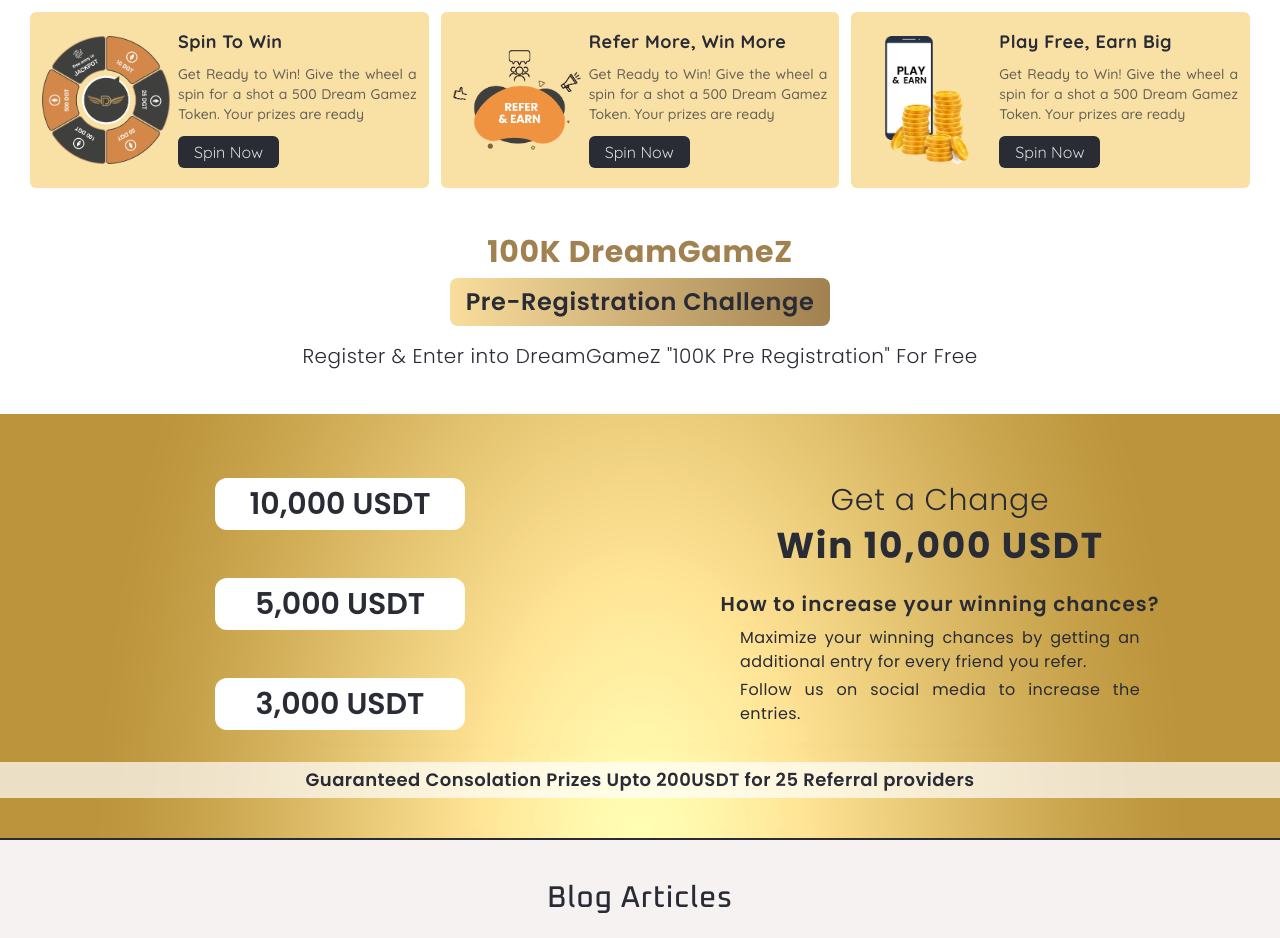
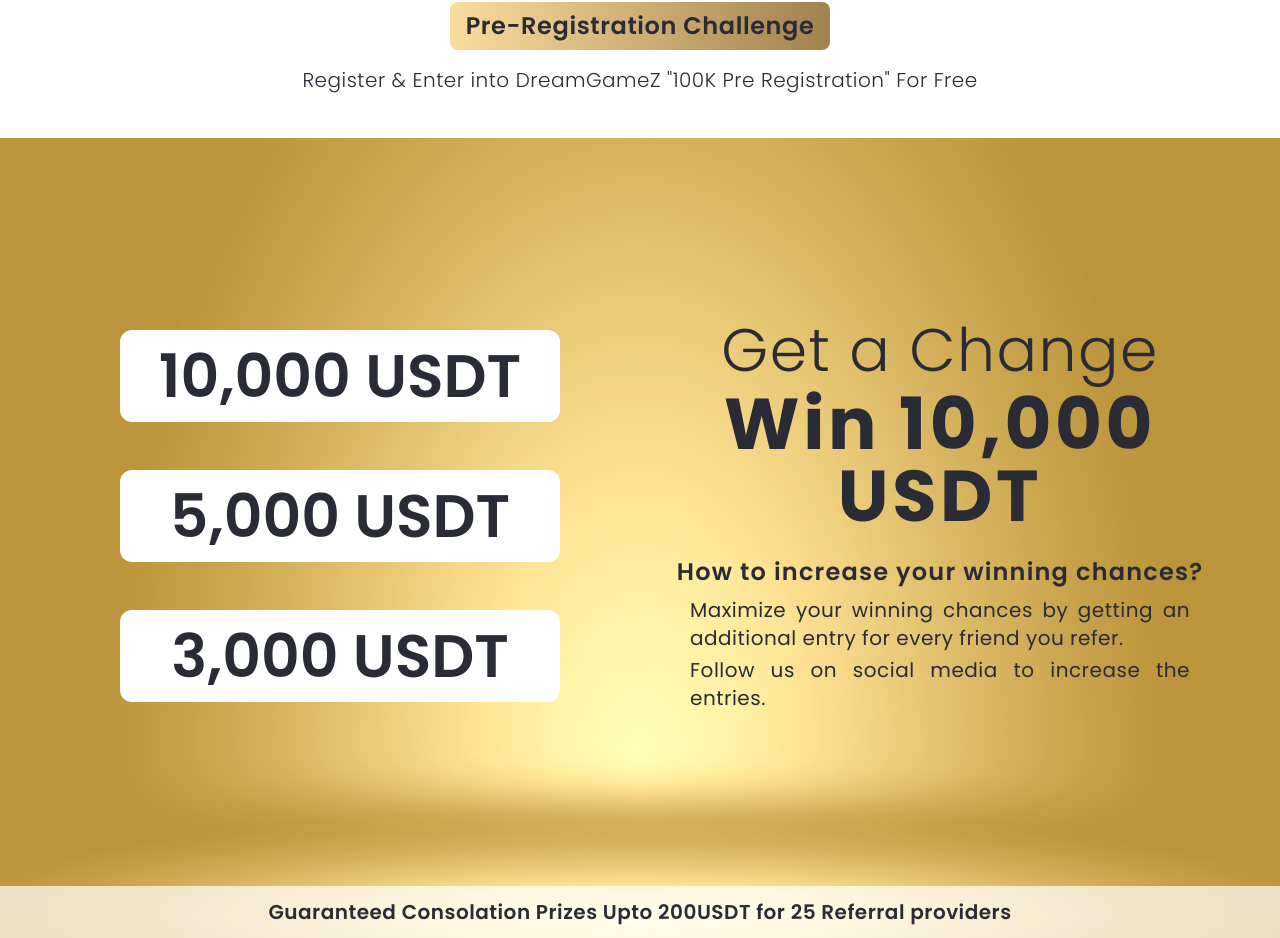
Before and after one commit to Ankan002/dream-gamez, a Next.js app: page / in a window 1280 px wide. Shown: the part 1474-2412 px from the top of the page. Built offline with nearby package versions, Linux system fonts and the light colour scheme.

Commit message:
feat: :sparkles: updated styles

```diff
--- a/app/page.tsx
+++ b/app/page.tsx
@@ -14,8 +14,8 @@ export default function Home() {
 			<main className="flex min-h-screen flex-col pt-16">
 				<HomeHero />
 				<GameSection />
+				<WinnerPrizePromotion />
 				<FeatureSection />
-				<WinnerPrizePromotion />
 				<Blogs />
 			</main>
 			<Footer />
--- a/components/common/footer/footer.tsx
+++ b/components/common/footer/footer.tsx
@@ -61,7 +61,7 @@ const LinkBlocks = [
 const Footer = () => {
 	return (
 		<footer className="w-full flex flex-col md:pt-10 pt-4 bg-secondary-dark">
-			<div className="footer md:px-10 px-4 md:max-w-[1200px] md:footer footer-center">
+			<div className="footer md:px-10 px-4 md:max-w-[1200px]">
 				<div>
 					<Image
 						src={MiniLogo}
--- a/components/common/navbar/navbar.tsx
+++ b/components/common/navbar/navbar.tsx
@@ -2,7 +2,7 @@
 
 import Image from "next/image";
 import Link from "next/link";
-import Logo from "@/assets/images/logo.png";
+import Logo from "@/assets/images/mini-logo.png";
 import { HiMenu } from "react-icons/hi";
 import { IoCloseSharp } from "react-icons/io5";
 import { useNavbar } from "./hook";
--- a/components/common/sign-up-form/sign-up-form.tsx
+++ b/components/common/sign-up-form/sign-up-form.tsx
@@ -17,7 +17,7 @@ const SignUpForm = () => {
 	} = useSignUpForm();
 
 	return (
-		<div className="w-full md:max-w-[400px] bg-primary-gray p-4 rounded-2xl flex flex-col items-center justify-center">
+		<div className="w-full md:max-w-[500px] md:min-h-[500px] bg-primary-gray p-4 rounded-2xl flex flex-col items-center justify-center">
 			<h1 className="text-2xl font-poppins font-light text-center">
 				Join DreamGameZ
 			</h1>
--- a/components/home/elements/feature-card/feature-card.tsx
+++ b/components/home/elements/feature-card/feature-card.tsx
@@ -11,7 +11,7 @@ const FeatureCard = (props: Props) => {
 	const { image, headerText, description, buttonText } = props;
 
 	return (
-		<div className="flex-1 sm:min-w-[340px] min-w-[270px] md:max-w-[420px] flex items-center justify-center bg-primary-yellow/90 m-1.5 px-3 py-3 rounded-md lg:min-h-fit sm:min-h-[250px] min-h-fit">
+		<div className="flex-1 sm:min-w-[340px] min-w-[270px] md:max-w-[420px] flex items-center justify-center bg-primary-yellow/90 m-1.5 px-3 py-6 rounded-md lg:min-h-fit sm:min-h-[250px] min-h-fit">
 			<Image
 				src={image}
 				alt={headerText}
--- a/components/home/feature-section/feature-section.tsx
+++ b/components/home/feature-section/feature-section.tsx
@@ -32,7 +32,7 @@ const FeatureData = [
 
 const FeatureSection = () => {
 	return (
-		<div className="w-full flex flex-col items-center justify-center mb-10 px-6">
+		<div className="w-full flex flex-col items-center justify-center my-10 px-6">
 			<div className="w-full flex flex-wrap items-center justify-center">
 				{FeatureData.map((data) => (
 					<FeatureCard
@@ -44,25 +44,6 @@ const FeatureSection = () => {
 					/>
 				))}
 			</div>
-
-			<CommonParagraph
-				text="100K DreamGameZ"
-				className="text-3xl font-bold text-primary-golden mt-10"
-			/>
-
-			<div className="px-4 py-1 bg-gradient-to-r from-primary-yellow to-primary-golden flex items-center justify-center mt-1 rounded-lg">
-				<CommonParagraph
-					text="Pre-Registration Challenge"
-					className="text-2xl"
-				/>
-			</div>
-
-			<CommonParagraph
-				text={
-					'Register & Enter into DreamGameZ "100K Pre Registration" For Free'
-				}
-				className="text-xl font-light mt-4"
-			/>
 		</div>
 	);
 };
--- a/components/home/game-section/game-section.tsx
+++ b/components/home/game-section/game-section.tsx
@@ -83,7 +83,7 @@ const GameSection = () => {
 				</div>
 			</div>
 
-			<div className="w-full flex items-center justify-center">
+			{/* <div className="w-full flex items-center justify-center">
 				<button
 					className="p-2 border-2 border-primary-dark rounded-full m-1"
 					onClick={onPrevClick}
@@ -96,7 +96,26 @@ const GameSection = () => {
 				>
 					<AiFillCaretRight size={20} className="text-primary-dark" />
 				</button>
+			</div> */}
+
+			<CommonParagraph
+				text="100K DreamGameZ"
+				className="text-3xl font-bold text-primary-golden mt-10"
+			/>
+
+			<div className="px-4 py-1 bg-gradient-to-r from-primary-yellow to-primary-golden flex items-center justify-center mt-1 rounded-lg">
+				<CommonParagraph
+					text="Pre-Registration Challenge"
+					className="text-2xl"
+				/>
 			</div>
+
+			<CommonParagraph
+				text={
+					'Register & Enter into DreamGameZ "100K Pre Registration" For Free'
+				}
+				className="text-xl font-light mt-4"
+			/>
 		</div>
 	);
 };
--- a/components/home/winner-prize-promotion/winner-prize-promotion.tsx
+++ b/components/home/winner-prize-promotion/winner-prize-promotion.tsx
@@ -2,52 +2,52 @@ import { CommonParagraph } from "../elements";
 
 const WinnerPrizePromotion = () => {
 	return (
-		<div className="w-full flex flex-col py-10 bg-winner-prize-promotion-bg bg-center bg-cover">
-			<div className="w-full flex md:flex-row flex-col md:px-10 px-4">
+		<div className="w-full flex flex-col bg-winner-prize-promotion-bg bg-center bg-cover py-2">
+			<div className="md:flex-1 md:py-40 py-10 w-full flex md:flex-row flex-col md:px-10 px-4">
 				<div className="flex-1 flex flex-col w-full items-center justify-center">
-					<div className="min-w-[250px] bg-white px-3 py-2 md:my-6 my-4 font-poppins text-3xl text-primary-dark flex items-center justify-center text-center font-semibold rounded-xl">
+					<div className="xl:min-w-[440px] lg:min-w-[320px] min-w-[250px] bg-white px-3 xl:py-4 lg:py-3 py-2 md:my-6 my-4 font-poppins xl:text-6xl lg:text-5xl text-3xl text-primary-dark flex items-center justify-center text-center font-semibold rounded-xl">
 						10,000 USDT
 					</div>
 
-					<div className="min-w-[250px] bg-white px-3 py-2 md:my-6 my-4 font-poppins text-3xl text-primary-dark flex items-center justify-center text-center font-semibold rounded-xl">
+					<div className="xl:min-w-[440px] lg:min-w-[320px] min-w-[250px] bg-white px-3 xl:py-4 lg:py-3 py-2 md:my-6 my-4 font-poppins xl:text-6xl lg:text-5xl text-3xl text-primary-dark flex items-center justify-center text-center font-semibold rounded-xl">
 						5,000 USDT
 					</div>
 
-					<div className="min-w-[250px] bg-white px-3 py-2 md:my-6 my-4 font-poppins text-3xl text-primary-dark flex items-center justify-center text-center font-semibold rounded-xl">
+					<div className="xl:min-w-[440px] lg:min-w-[320px] min-w-[250px] bg-white px-3 xl:py-4 lg:py-3 py-2 md:my-6 my-4 font-poppins xl:text-6xl lg:text-5xl text-3xl text-primary-dark flex items-center justify-center text-center font-semibold rounded-xl">
 						3,000 USDT
 					</div>
 				</div>
 				<div className="flex-1 flex md:justify-end justify-center ">
-					<div className="flex flex-col items-center justify-center lg:max-w-[650px] md:max-w-[500px] w-full">
+					<div className="flex flex-col items-center justify-center xl:max-w-[900px] lg:max-w-[800px] md:max-w-[500px] w-full">
 						<CommonParagraph
 							text="Get a Change"
-							className="text-3xl font-light text-center"
+							className="xl:text-6xl lg:text-5xl text-3xl font-light text-center"
 						/>
 
 						<CommonParagraph
 							text="Win 10,000 USDT"
-							className="md:text-4xl text-3xl font-bold mt-1 tracking-wider text-center"
+							className="xl:text-7xl lg:text-6xl md:text-4xl text-3xl font-bold mt-1 tracking-wider text-center"
 						/>
 
 						<CommonParagraph
 							text="How to increase your winning chances?"
-							className="text-xl font-semibold mt-5 tracking-wider text-center"
+							className="lg:text-2xl text-xl font-semibold mt-5 tracking-wider text-center"
 						/>
 
 						<CommonParagraph
 							text="Maximize your winning chances by getting an additional entry for every friend you refer."
-							className="text-base md:max-w-[400px] text-justify font-normal"
+							className="lg:text-xl text-base md:max-w-[500px] text-justify font-normal"
 						/>
 
 						<CommonParagraph
 							text="Follow us on social media to increase the entries."
-							className="text-base md:max-w-[400px] text-justify font-normal mt-0"
+							className="lg:text-xl text-base md:max-w-[500px] text-justify font-normal mt-0"
 						/>
 					</div>
 				</div>
 			</div>
-			<div className="w-full flex bg-white/70 px-3 mt-2">
-				<CommonParagraph text="Guaranteed Consolation Prizes Upto 200USDT for 25 Referral providers" />
+			<div className="w-full flex bg-white/70 px-3 py-2">
+				<CommonParagraph text="Guaranteed Consolation Prizes Upto 200USDT for 25 Referral providers" className="md:text-xl" />
 			</div>
 		</div>
 	);
```
